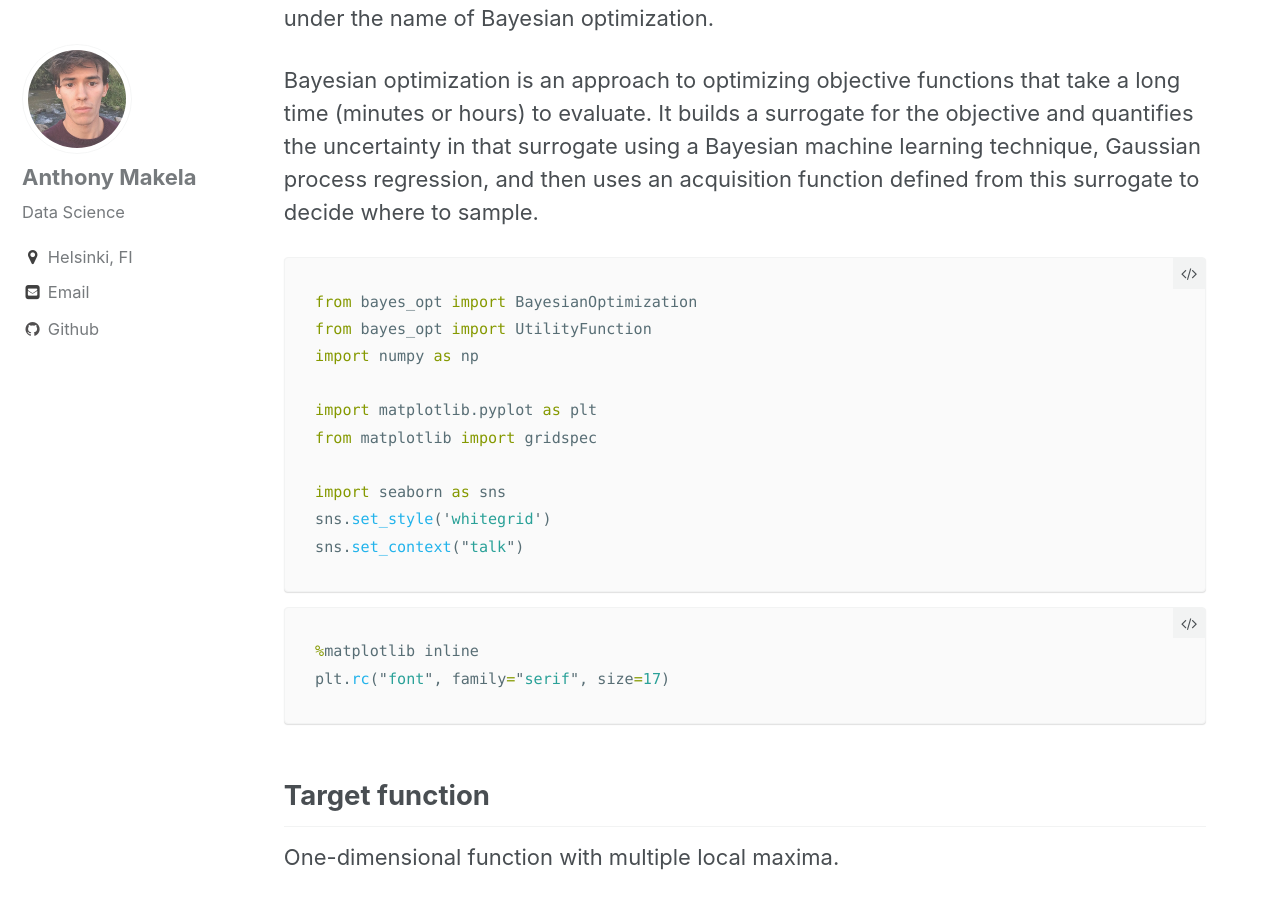
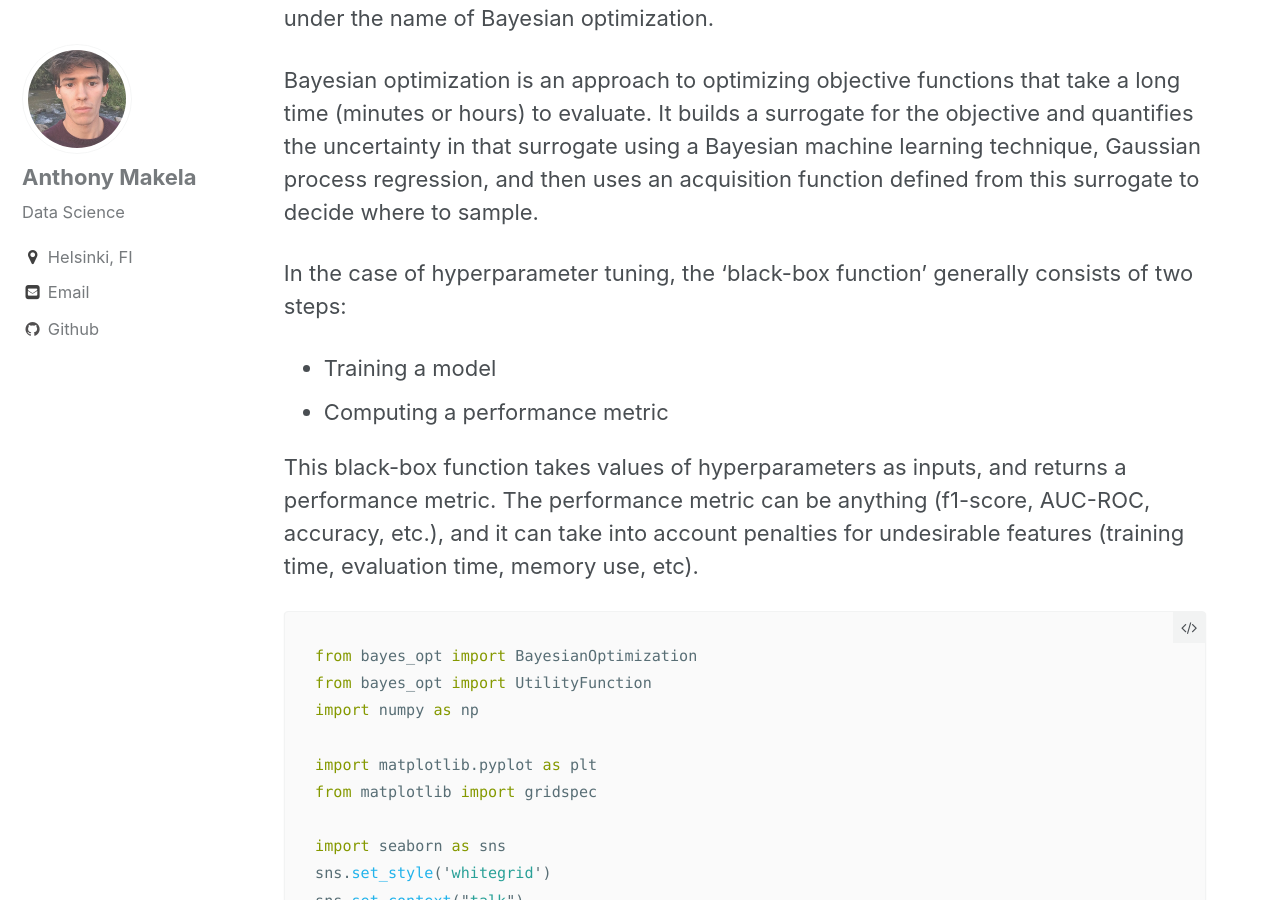
Before and after one commit to anthonymakela/anthonymakela.github.io, a Jekyll site: the page built from _posts/2017-04-09-Bayesian-Optimization.md, in a window 1280 px wide and 900 px high, scrolled down 392 px. Built offline with Jekyll 4.4.1, drawn with Linux system fonts in a browser that asks for light colours; nearby versions of some CDN libraries; formulas are drawn with MathJax 3.

Commit message:
Bayesian Optimization

````diff
--- a/_posts/2017-04-09-Bayesian-Optimization.md
+++ b/_posts/2017-04-09-Bayesian-Optimization.md
@@ -16,6 +16,13 @@ Bayesian optimization is an approach to optimizing objective functions that take
 and quantifies the uncertainty in that surrogate using a Bayesian machine learning technique, Gaussian
 process regression, and then uses an acquisition function defined from this surrogate to decide where to
 sample.
+
+In the case of hyperparameter tuning, the 'black-box function' generally consists of two steps:
+
+* Training a model
+* Computing a performance metric
+
+This black-box function takes values of hyperparameters as inputs, and returns a performance metric. The performance metric can be anything (f1-score, AUC-ROC, accuracy, etc.), and it can take into account penalties for undesirable features (training time, evaluation time, memory use, etc).
 
 
 ```python
````
